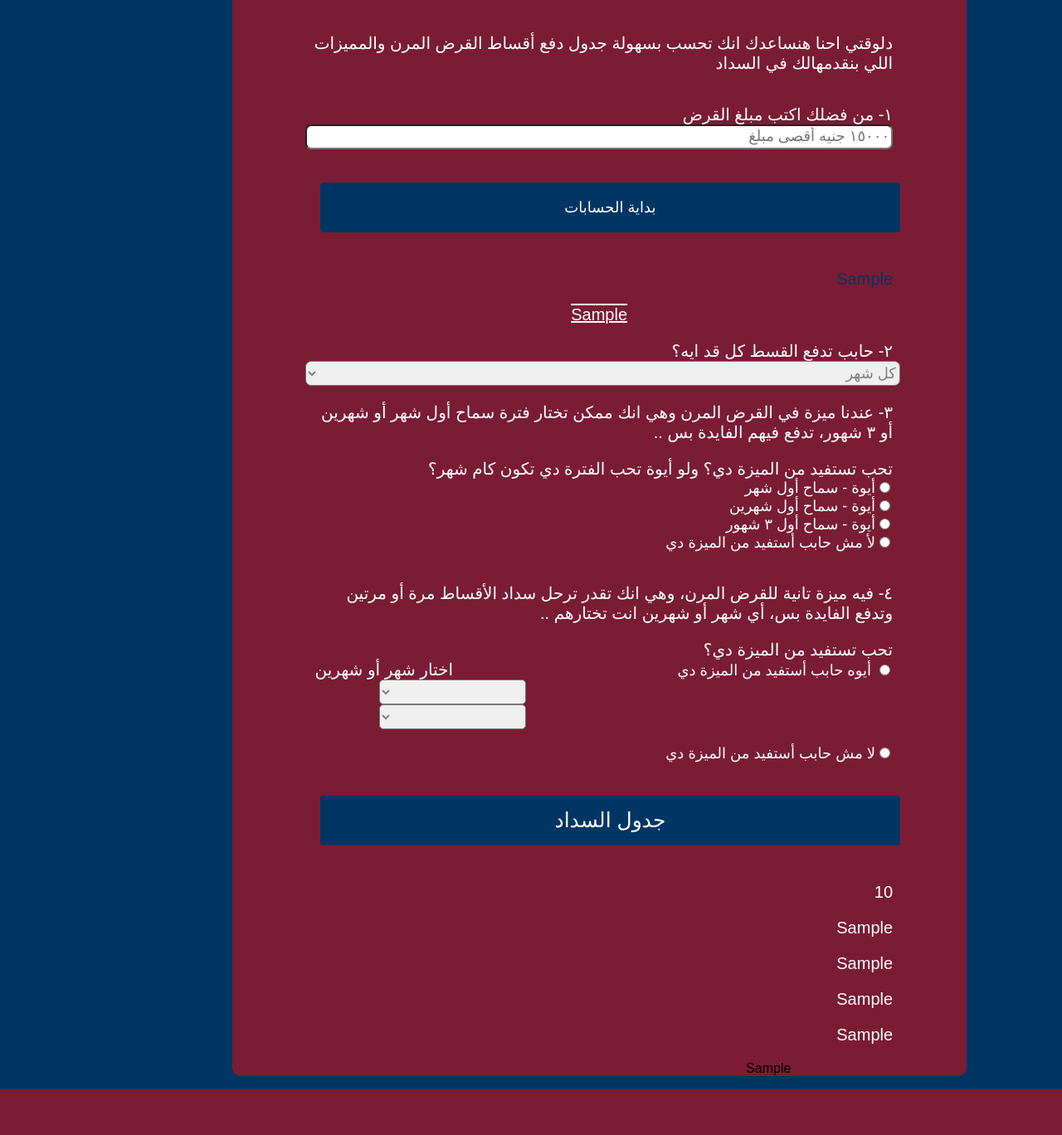
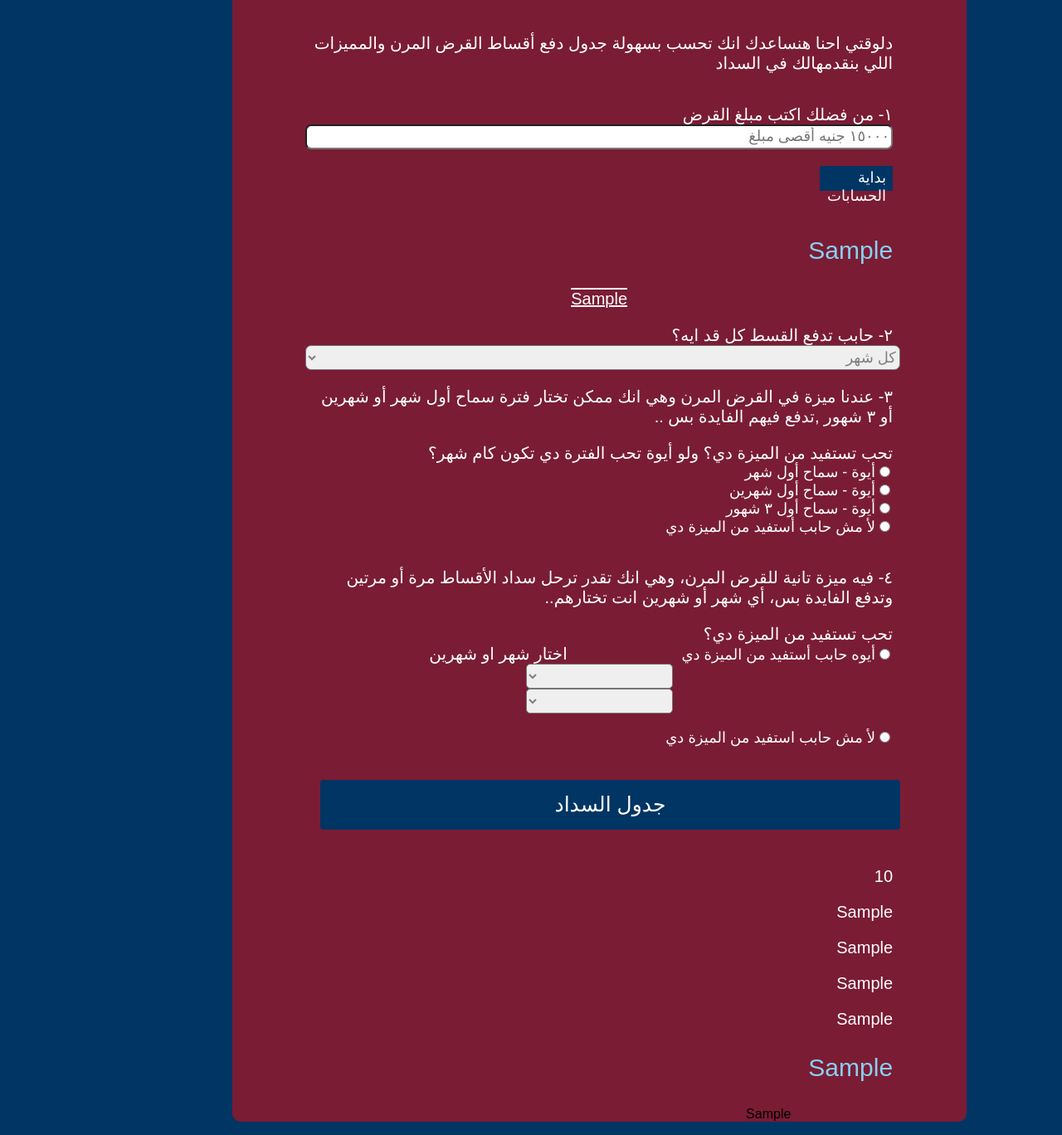
Before and after one commit to RaniaFleifel/flexible_microfinance_v2_arabic, a Flask app: template templates/ideal_html.html in a window 1280 px wide. Shown: the part 208-1576 px from the top of the page at 83% size. Before the commit the page ends 1521 px from the top, so only its background shows below. Run offline with Flask 3, Linux system fonts and the light colour scheme; the template is opened without the code that fills it: most values are stand-ins (such as "Sample title", 1, 10 or a date in 2020).

Commit message:
Update ideal_html.html
reflect changes in app.py

```diff
--- a/templates/ideal_html.html
+++ b/templates/ideal_html.html
@@ -1,7 +1,6 @@
 <!--
 This is a static survey form from freeCodeCamp
 -->
-
 
 <body id="background">
   <header>
@@ -141,7 +140,19 @@ This is a static survey form from freeCodeCamp
       font-size: 20px;
     }
 
-    #recommend {
+    #recommend_grace {
+	dir:"rtl" ;
+	lang: "ar";
+      width: 80%;
+      margin-left: 10%;
+      margin-right: 10%;
+      height: 30px;
+      border-radius: 7px;
+      font-size: 18px;
+      color: white;
+    }
+
+    #recommend_holiday {
 	dir:"rtl" ;
 	lang: "ar";
       width: 80%;
@@ -156,18 +167,19 @@ This is a static survey form from freeCodeCamp
     #dropdown-label2 {
 	dir:"rtl" ;
 	lang: "ar";
-      width: 80%;
-      margin-left: 10%;
-      margin-right: 20%;
+      width: 10%;
+      margin-left: 20%;
+      margin-right: 5%;
       height: 30px;
       color: white;
       font-size: 20px;
     }
 
+
     #dropdown2 {
       width: 20%;
       margin-left: 20%;
-      margin-right: 60%;
+      margin-right: 40%;
       height: 30px;
       border-radius: 5px;
       font-size: 18px;
@@ -239,18 +251,18 @@ This is a static survey form from freeCodeCamp
       margin-bottom: 25px;
     }
     #submit2 {
-      width: 79%;
-      margin-left: 11%;
-      margin-right: 9%;
+      width: 10%;
+      margin-left: 60%;
+      margin-right: 10%;
       background-color: #003564;
-      text-align: center;
-      border-radius: 4px;
+      text-align: right;
+      border-radius: 1px;
       border-color: #003564;
       border-style: solid;
       color: white;
       font-size: 18px;
-      height: 60px;
-      margin-top: 40px;
+      height: 30px;
+      margin-top: 20px;
       margin-bottom: 25px;
     }
   </style>
@@ -263,20 +275,19 @@ This is a static survey form from freeCodeCamp
 <p style="margin-left: 10%; margin-right: 10%;color: white;font-size: 20px;"dir="rtl";lang="ar">دلوقتي احنا هنساعدك انك تحسب بسهولة جدول دفع أقساط القرض المرن والمميزات اللي بنقدمهالك في السداد </p>
     <br>
 
-<form action="{{ url_for('calculations')}}" method="post" dir="rtl" lang="ar">
+<form action="{{ url_for('calculations')}}" method="post" autocomplete="off"  dir="rtl" lang="ar">
 
       <label id="name-label" for="name" >١- من فضلك اكتب مبلغ القرض  </label>
 <br>
-      <input id="name" name="amount" dir="rtl" lang="ar" placeholder="١٥٠٠٠ جنيه أقصى مبلغ
-" required>
+      <input id="name" name="amount" dir="rtl" lang="ar" placeholder="١٥٠٠٠ جنيه أقصى مبلغ" required>
       <button type="submit" id="submit2" dir="rtl" lang="ar">بداية الحسابات</button>
       </form>
 
-<p style="margin-left: 10%; margin-right: 10%;color: 003564;font-size: 20px;" dir="rtl" lang="ar">{{loan_size_txt_no}}</p>
+<p style="margin-left: 10%; margin-right: 10%;color: 89cff0;font-size: 30px;" dir="rtl" lang="ar">{{loan_size_txt_no}}</p>
 
 <p style="margin-left: 10%; margin-right: 10%;color: white;font-size: 20px;text-align: center;text-decoration: overline underline" dir="rtl" lang="ar">{{loan_size_txt_yes}}</p>
 
-<form action="{{ url_for('payment_schedule')}}" method="post" dir="rtl" lang="ar">
+<form action="{{ url_for('payment_schedule')}}" method="post" dir="rtl" lang="ar" autocomplete="off" >
 
       <label id="dropdown-label" for="dropdown" dir="rtl" lang="ar"> ٢- حابب تدفع القسط كل قد ايه؟ </label>
       <select id="dropdown", name=frequency>
@@ -288,35 +299,35 @@ This is a static survey form from freeCodeCamp
 
 
       <br>
-<p style="margin-left: 10%; margin-right: 10%;color: white;font-size: 20px;"dir="rtl";lang="ar">٣- عندنا ميزة في القرض المرن وهي انك ممكن تختار فترة سماح أول شهر أو شهرين أو ٣ شهور، تدفع فيهم الفايدة بس ..
+<p style="margin-left: 10%; margin-right: 10%;color: white;font-size: 20px;"dir="rtl";lang="ar">٣- عندنا ميزة في القرض المرن وهي انك ممكن تختار فترة سماح أول شهر أو شهرين أو ٣ شهور  ,تدفع فيهم الفايدة بس ..
 </p>
 
-      <label for="recommend" id="recommend-label" dir="rtl" lang="ar">  تحب تستفيد من الميزة دي؟ ولو أيوة تحب الفترة دي تكون كام شهر؟
+      <label for="recommend_grace" id="recommend-label" dir="rtl" lang="ar">  تحب تستفيد من الميزة دي؟ ولو أيوة تحب الفترة دي تكون كام شهر؟
 
 </label><br>
-      <label id="recommend" dir="rtl" lang="ar">
+      <label id="recommend_grace" dir="rtl" lang="ar">
         <input type="radio" value="yes1" name="grace" dir="rtl" lang="ar">أيوة - سماح أول شهر
       </label><br>
-      <label id="recommend" dir="rtl" lang="ar">
+      <label id="recommend_grace" dir="rtl" lang="ar">
         <input type="radio" value="yes2" name="grace" dir="rtl" lang="ar">أيوة - سماح أول شهرين
       </label><br>
-      <label id="recommend" dir="rtl" lang="ar">
+      <label id="recommend_grace" dir="rtl" lang="ar">
         <input type="radio" value="yes3" name="grace" dir="rtl" lang="ar">أيوة - سماح أول ٣ شهور
       </label><br>
-      <label id="recommend" dir="rtl" lang="ar">
+      <label id="recommend_grace" dir="rtl" lang="ar">
         <input type="radio" value="no" name="grace" dir="rtl" lang="ar">لأ مش حابب أستفيد من الميزة دي
       </label>
       <br>
       <br>
 
-<p style="margin-left: 10%; margin-right: 10%;color: white;font-size: 20px;"dir="rtl";lang="ar">٤- فيه ميزة تانية للقرض المرن، وهي انك تقدر ترحل سداد الأقساط مرة أو مرتين وتدفع الفايدة بس، أي شهر أو شهرين انت تختارهم ..
+<p style="margin-left: 10%; margin-right: 10%;color: white;font-size: 20px;"dir="rtl";lang="ar">٤- فيه ميزة تانية للقرض المرن، وهي انك تقدر ترحل سداد الأقساط مرة أو مرتين وتدفع الفايدة بس، أي شهر أو شهرين انت تختارهم..
 </p>
- <label for="recommend" id="recommend-label" dir="rtl" lang="ar"> تحب تستفيد من الميزة دي؟
+ <label for="recommend_holiday" id="recommend-label" dir="rtl" lang="ar"> تحب تستفيد من الميزة دي؟
 </label><br>
-      <label id="recommend"  dir="rtl" lang="ar">
-        <input type="radio" value="yes" name="holiday" dir="rtl" lang="ar"> أيوه حابب أستفيد من الميزة دي
+      <label id="recommend_holiday"  dir="rtl" lang="ar">
+        <input type="radio" value="yes" name="holiday" dir="rtl" lang="ar">أيوه حابب أستفيد من الميزة دي
       </label>
-<label id="dropdown-label2" for="dropdown"  dir="rtl" lang="ar">اختار شهر أو شهرين </label>
+<label id="dropdown-label2" for="dropdown"  dir="rtl" lang="ar">اختار شهر او شهرين </label>
 
       <select id="dropdown2" name=month1>
         <option value=" "></option>
@@ -352,12 +363,13 @@ This is a static survey form from freeCodeCamp
       </select>
       <br>
       <br>
-      <label id="recommend" dir="rtl" lang="ar">
-        <input type="radio" value="no" name="holiday" dir="rtl" lang="ar">لا مش حابب أستفيد من الميزة دي
+      <label id="recommend_holiday" dir="rtl" lang="ar">
+        <input type="radio" value="no" name="holiday" dir="rtl" lang="ar">لأ مش حابب استفيد من الميزة دي
       </label>
       <br>
 
       <button type="submit" id="submit">جدول السداد</button>
+
     </form>
 
 <p style="margin-left: 10%; margin-right: 10%;color: white;font-size: 20px;" dir="rtl" lang="ar">{{loan_amount_txt}}</p>
@@ -366,6 +378,8 @@ This is a static survey form from freeCodeCamp
 <p style="margin-left: 10%; margin-right: 10%;color: white;font-size: 20px;" dir="rtl" lang="ar">{{grace_txt}}</p>
 <p style="margin-left: 10%; margin-right: 10%;color: white;font-size: 20px;" dir="rtl" lang="ar">{{holiday_txt}}</p>
 
+<p style="margin-left: 10%; margin-right: 10%;color: 89cff0;font-size: 30px;" dir="rtl" lang="ar">{{missing_info_txt}}</p>
+
 <p  style="margin-left: 70%; margin-right: 10%">{{table_final|safe}}  </p>
 
 
```
